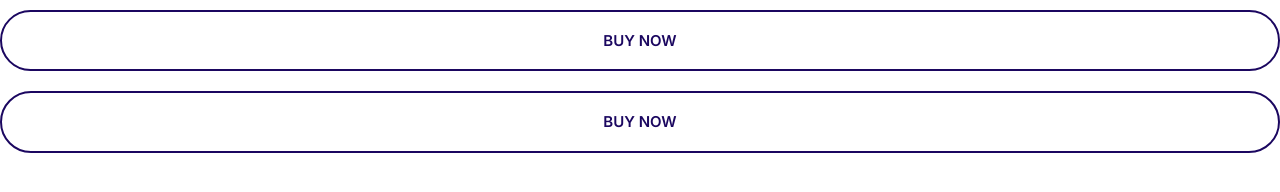
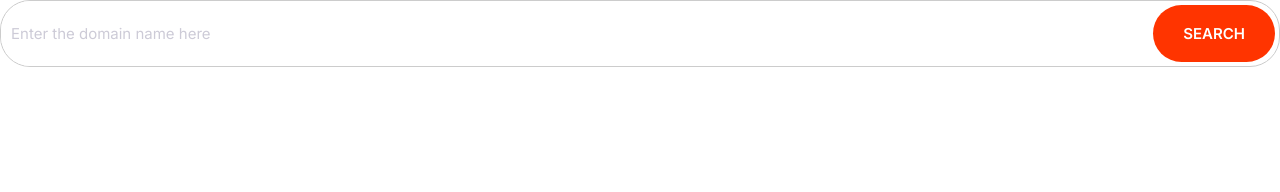
Before and after one commit to jawidanwari/Jawidanwari, a plain HTML site: page index.html in a window 1280 px wide. Drawn offline with Linux system fonts and the light colour scheme.

Commit message:
Build the input component.

```diff
--- a/css/styles.css
+++ b/css/styles.css
@@ -4,6 +4,8 @@
   --color-accent: #ff3400;
   --color-headings: #1b0760;
   --color-body: #918ca4;
+  --color-border: #ccc;
+  --border-radius: 30px;
 }
 
 *,
@@ -229,3 +231,38 @@ a {
     font-size: 1.5rem;
   }
 }
+
+/* Inputs */
+.input {
+  border-radius: var(--border-radius);
+  border: 1px solid var(--color-border);
+  color: var(--color-headings);
+  font-size: 2rem;
+  outline: 0;
+  padding: 1.5rem 3.5rem;
+}
+
+::placeholder {
+  color: #cdcbd7;
+}
+
+.input-group {
+  border: 1px solid var(--color-border);
+  border-radius: var(--border-radius);
+  display: flex;
+}
+
+.input-group .input {
+  border: 0;
+  flex-grow: 1;
+  padding: 1.5rem 1rem;
+}
+
+.input-group .btn {
+  margin: 4px;
+}
+@media screen and (min-width: 1024px) {
+  .input {
+    font-size: 1.5rem;
+  }
+}
--- a/index.html
+++ b/index.html
@@ -14,7 +14,13 @@
     <title>Document</title>
   </head>
   <body>
-    <button class="btn btn--secondary btn--block btn--outline">Buy Now</button>
-    <a href="" class="btn btn--primary btn--block btn--outline">Buy Now</a>
+    <div class="input-group">
+      <input
+        type="text"
+        class="input"
+        placeholder="Enter the domain name here"
+      />
+      <button class="btn btn--accent">Search</button>
+    </div>
   </body>
 </html>
```
Also changed, not shown: components/input.html (added, +4 -0 lines).
